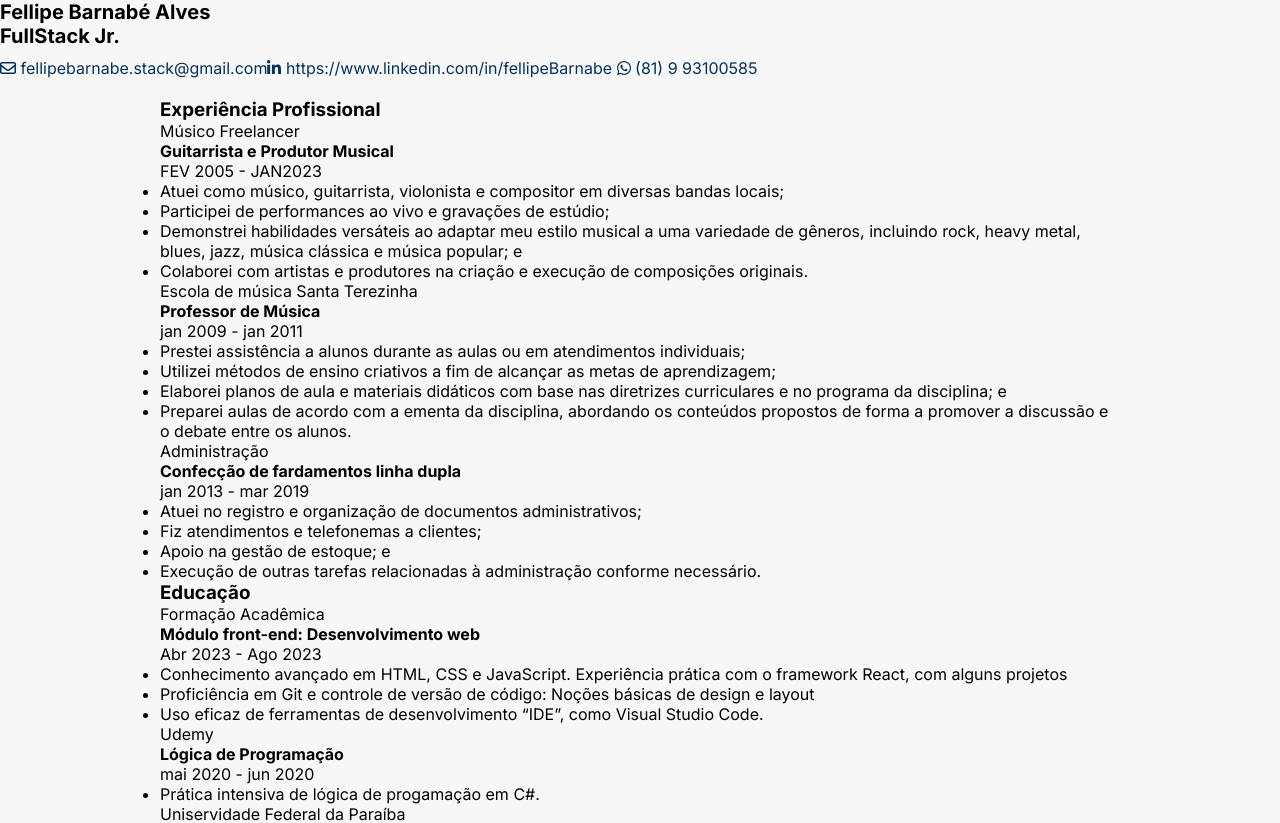
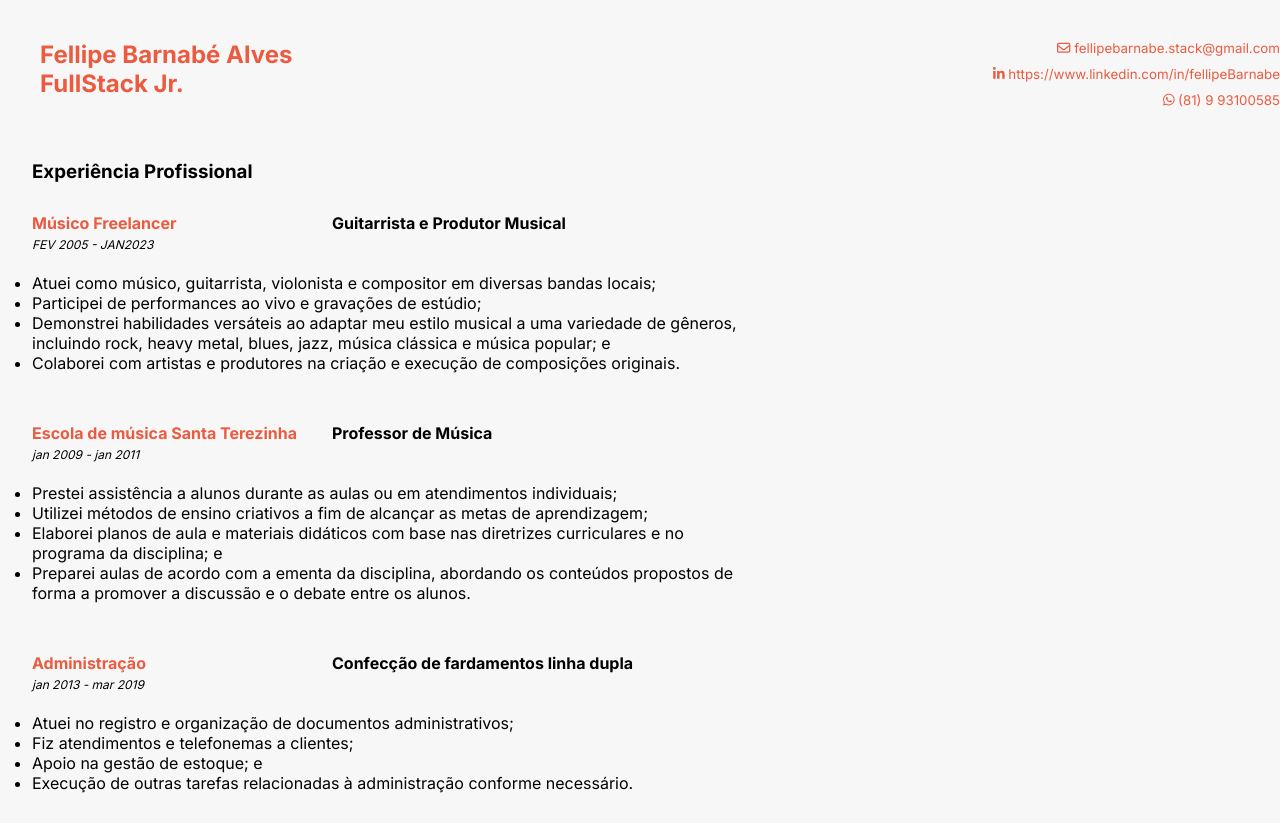
Before and after one commit to FellipeBarnabe/meuCurriculoAngular, an Angular app: page /resume in a window 1280 px wide. Shown: the top 823 px of the page. Built offline with nearby package versions, Linux system fonts and the light colour scheme.

Commit message:
primeiro CSS

```diff
--- a/src/app/Pages/resume/resume.component.css
+++ b/src/app/Pages/resume/resume.component.css
@@ -1,3 +1,8 @@
+header{
+  color: rgb(235, 91, 64, 1);
+
+}
+
 /* Estilo Base */
 body {
   font-family: Arial, sans-serif;
@@ -6,12 +11,56 @@ body {
   color: #333;
   line-height: 1.6;
 }
+h2{
 
+  width: 299px; /* largura */
+  height: 62px; /* altura */
+  position: absolute; /* posicionamento absoluto */
+  top: 40px; /* distância do topo */
+  left: 40px; /* distância da esquerda */
+  font-size: 24px;
+  margin-bottom: 10px;
+  font-weight: bold;
+}
+
+.column-right{
+  font-size: smaller;
+
+
+}
+
+#email{
+  color: rgb(235, 91, 64, 1);
+  float: right; /* Alinha os elementos à direita */
+  clear: both; /* Garante que cada elemento fique abaixo do anterior */
+  text-align: right; /* Alinha o texto à direita dentro dos elementos */
+  margin-bottom: 10px;
+  padding-top: 40px;
+
+
+}
+#linkedin{
+  color: rgb(235, 91, 64, 1);
+  float: right; /* Alinha os elementos à direita */
+  clear: both; /* Garante que cada elemento fique abaixo do anterior */
+  text-align: right; /* Alinha o texto à direita dentro dos elementos */
+  margin-bottom: 10px;
+
+}
+#whatsapp{
+  color: rgb(235, 91, 64, 1);
+  float: right; /* Alinha os elementos à direita */
+  clear: both; /* Garante que cada elemento fique abaixo do anterior */
+  text-align: right; /* Alinha o texto à direita dentro dos elementos */
+  margin-bottom: 10px;
+
+}
 /* Container Principal */
 .container {
   max-width: 1000px;
   margin: 0 auto;
   padding: 20px;
+
 }
 
 /* Seções */
@@ -49,11 +98,7 @@ section {
 }
 
 /* Títulos de Seção */
-h2 {
-  font-size: 20px;
-  margin-bottom: 10px;
-  font-weight: bold;
-}
+
 
 /* Listas */
 ul {
--- a/src/app/Pages/resume/resume.component.ts
+++ b/src/app/Pages/resume/resume.component.ts
@@ -63,8 +63,8 @@ export class ResumeComponent {
   ];
   educationList: EducationSection[] = [
     {
-      course: 'Formação Acadêmica',
-      institution: 'Módulo front-end: Desenvolvimento web',
+      course: 'Trybe',
+      institution: 'Desenvolvimento web: Módulo front-end',
       period: 'Abr 2023 - Ago 2023',
       activityList: [
         'Conhecimento avançado em HTML, CSS e JavaScript. Experiência prática com o framework React, com alguns projetos',
--- a/src/app/components/resume-section/resume-section.component.css
+++ b/src/app/components/resume-section/resume-section.component.css
@@ -0,0 +1,45 @@
+body{
+    margin-top: 140px;
+    margin-left: -128px;
+
+}
+
+h3{
+    margin-bottom: 30px;
+
+}
+
+#office{
+    color: rgb(235, 91, 64, 1);
+    font-weight: bold;
+}
+#function{
+    margin-left: 300px;
+    margin-top: -20px;
+
+}
+#period{
+    font-size: 12px;
+    font-style: italic;
+
+
+}
+.profissional-list{
+    margin-top: 20px;
+    margin-bottom: 50px;
+    margin-right: 370px;
+}
+
+#course{
+    color: rgb(235, 91, 64, 1);
+    font-weight: bold;
+}
+#institution{
+    margin-left: 300px;
+    margin-top: -20px;
+}
+.activity-list{
+    margin-top: 20px;
+    margin-bottom: 10px;
+    margin-right: 370px;
+}
--- a/src/app/components/resume-section/resume-section.component.html
+++ b/src/app/components/resume-section/resume-section.component.html
@@ -1,21 +1,23 @@
-<h3>Experiência Profissional</h3>
-<section *ngFor="let section of resumeSectionList">
-  <span>{{ section.role }}</span>
-  <h4>{{ section.position }}</h4>
-  <span>{{ section.period }}</span>
+ <body><h3>Experiência Profissional</h3>
+  <section *ngFor="let section of resumeSectionList">
+    <span id ="office">{{ section.role }}</span>
+    <h4 id ="function">{{ section.position }}</h4>
+    <span id ="period">{{ section.period }}</span>
 
-  <ul>
-    <li *ngFor="let activity of section.activityList">{{ activity }}</li>
-  </ul>
-</section>
+    <ul class ="profissional-list">
+      <li *ngFor="let activity of section.activityList">{{ activity }}</li>
+    </ul>
+  </section>
+
 
 <h3>Educação</h3>
 <section *ngFor="let section of educationSectionList">
-  <span>{{ section.course }}</span>
-  <h4>{{ section.institution }}</h4>
-  <span>{{ section.period }}</span>
+  <span id ="course">{{ section.course }}</span>
+  <h4 id ="institution">{{ section.institution }}</h4>
+  <span id ="period">{{ section.period }}</span>
 
   <ul>
-    <li *ngFor="let activity of section.activityList">{{ activity }}</li>
+    <li class="activity-list" *ngFor="let activity of section.activityList">{{ activity }}</li>
   </ul>
 </section>
+</body>
--- a/src/app/components/title/title.component.html
+++ b/src/app/components/title/title.component.html
@@ -6,7 +6,10 @@
     <div class="redDot"></div>
   </div>
 
+
   <h1>Fellipe</h1>
   <h2>Curriculum Vitae</h2>
   <p>Feito por Fellipe Barnabé</p>
+
+
 </div>
```
Also changed, not shown: src/styles.css (line endings or trailing spaces).
